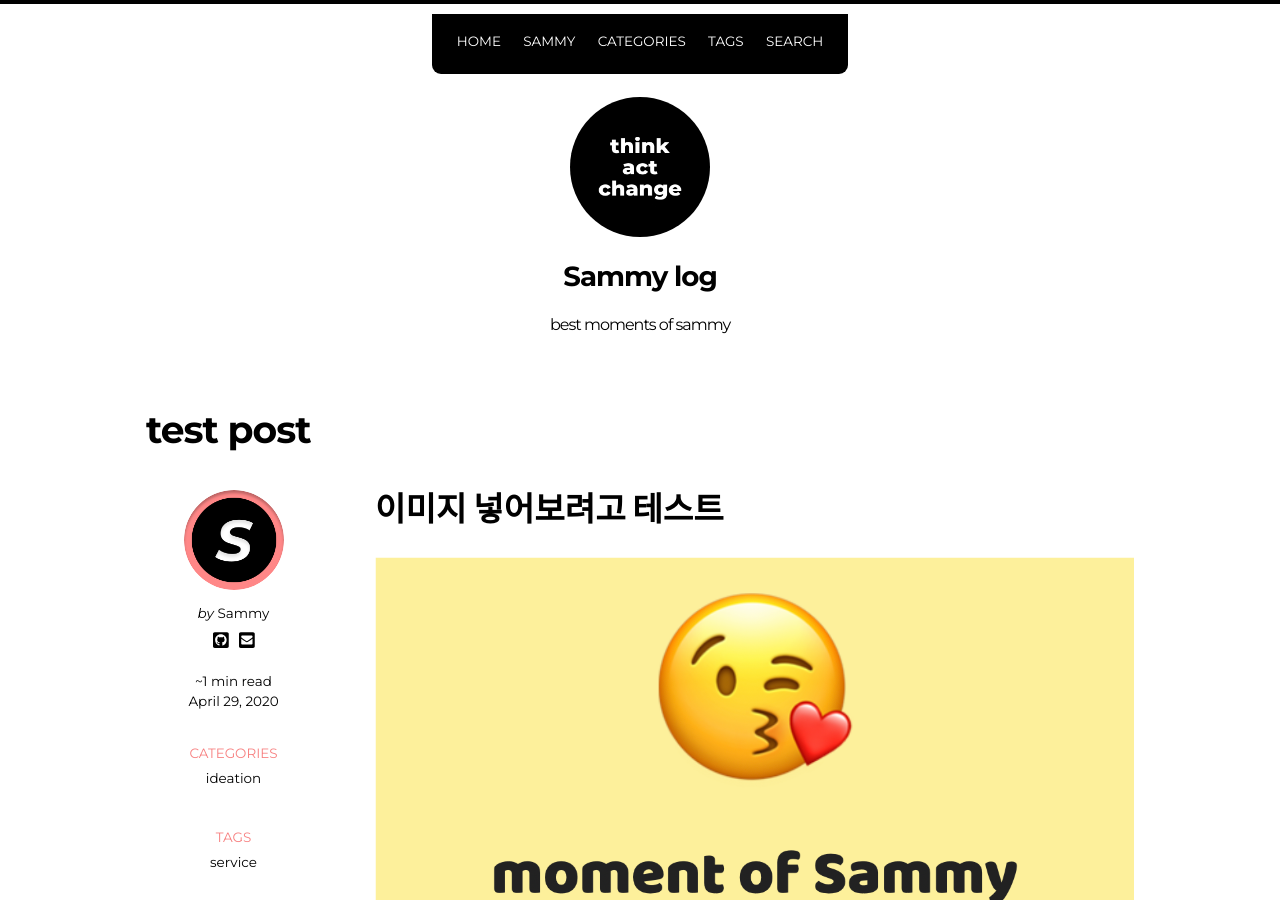
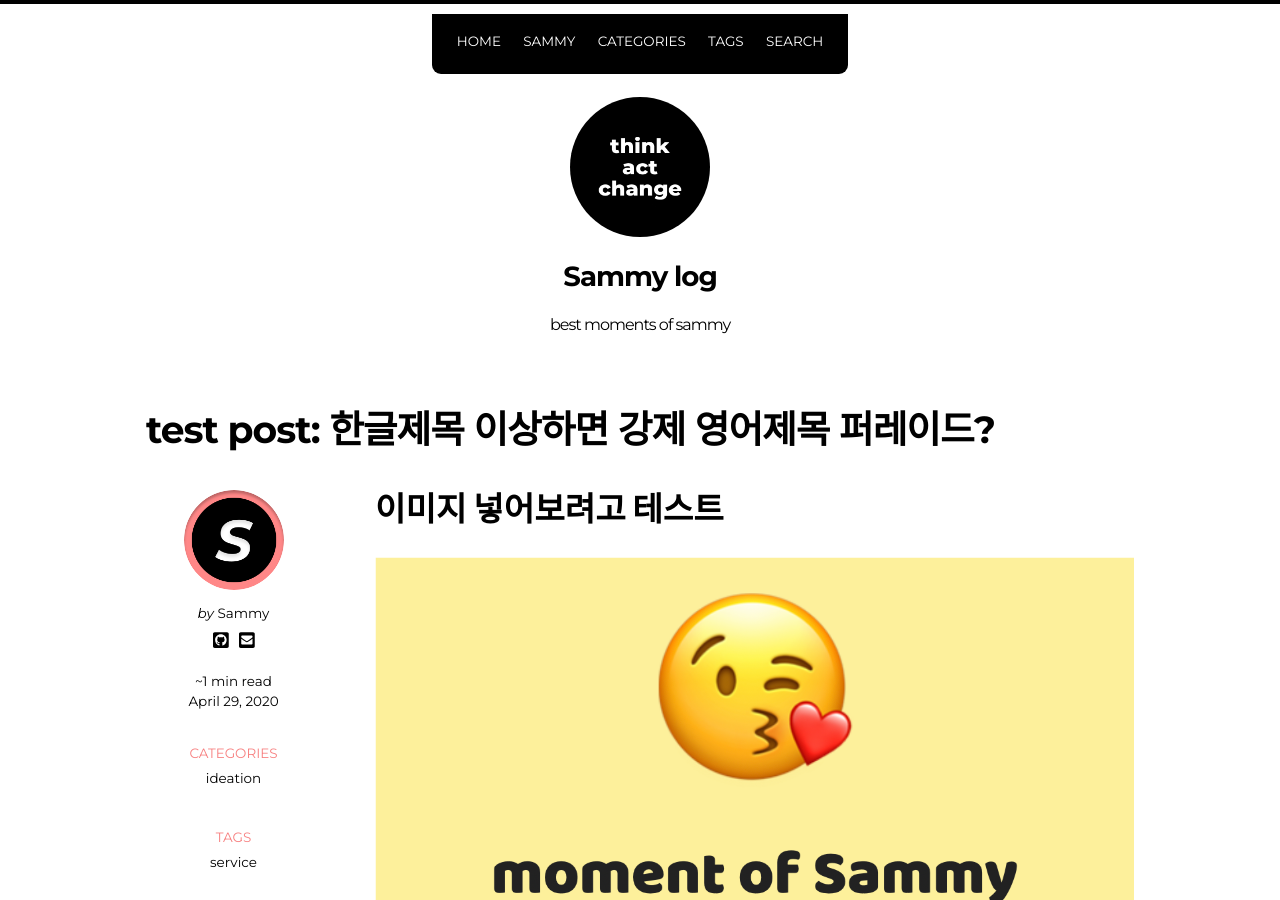
Before and after one commit to ssammykim/ssammykim.github.io, a Jekyll site: the page built from _posts/2020-04-29-test-post.md, in a window 1280 px wide and 900 px high. Built offline with Jekyll 4.4.1, drawn with Linux system fonts in a browser that asks for light colours; nearby versions of some CDN libraries; emoji names are drawn with the system emoji font; some web fonts are replaced; comment, search, counter and statistics services are not loaded.

Commit message:
Update 2020-04-29-test-post.md

```diff
--- a/_posts/2020-04-29-test-post.md
+++ b/_posts/2020-04-29-test-post.md
@@ -1,5 +1,5 @@
 ---
-title:  "test post"
+title:  "test post: 한글제목 이상하면 강제 영어제목 퍼레이드?"
 date: 2020-04-29 11:23:45 +/-TTTT
 thumbnail: /images/ideation.png
 categories: 'ideation'
```
